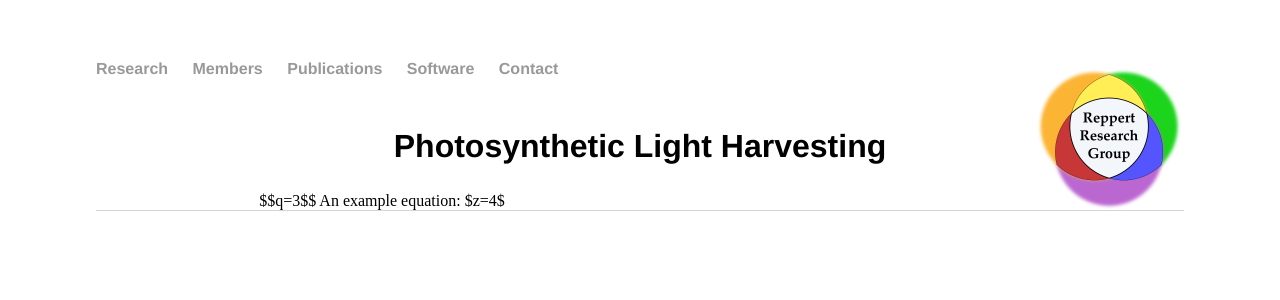
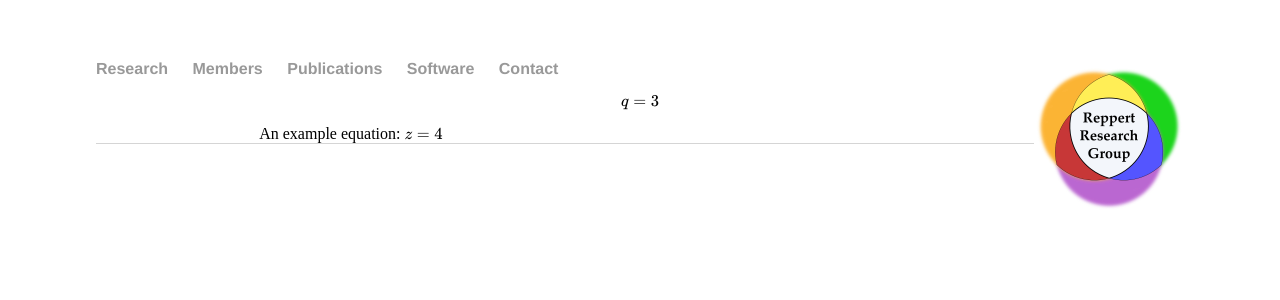
Before and after one commit to mreppert/mreppert.github.io, a Jekyll site: the page built from beta/index.html, in a window 1280 px wide. Shown: the top 300 px of the page. Built offline with Jekyll 4.4.1, drawn with Linux system fonts in a browser that asks for light colours; formulas are drawn with MathJax 3.

Commit message:
Update index.html

```diff
--- a/beta/index.html
+++ b/beta/index.html
@@ -8,7 +7,7 @@ title: Reppert Research Group
 <html>
 <meta name="viewport" content="width=device-width, initial-scale=1">
 
-<!--<script type="text/x-mathjax-config">
+<script type="text/x-mathjax-config">
   MathJax.Hub.Config({
     extensions: ["tex2jax.js"],
     jax: ["input/TeX", "output/HTML-CSS"],
@@ -23,12 +22,11 @@ title: Reppert Research Group
 
 <script type="text/javascript"
   src="https://cdnjs.cloudflare.com/ajax/libs/mathjax/2.7.5/MathJax.js">
-</script>-->
+</script>
 
 
 <body>
 
-<h2>Photosynthetic Light Harvesting</h2>
     $$q=3$$
 
   An example equation: $z=4$
```
Also changed, not shown: other parts of beta/index.html (+0 -1 lines).
